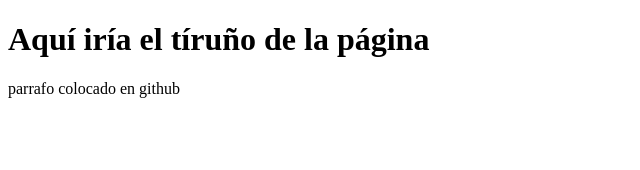
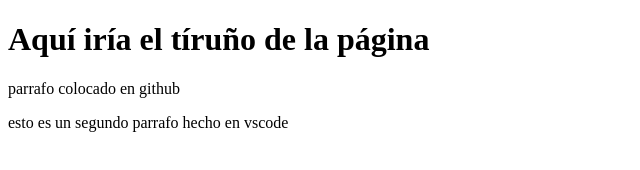
Before and after one commit to arbavel/EmpresaC, a plain HTML site: page index.html in a window 1280 px wide. Shown: the whole page, without its empty margins (0-640 px from the left). Drawn offline with Linux system fonts and the light colour scheme.

Commit message:
segundo parrafo en vsc

```diff
--- a/index.html
+++ b/index.html
@@ -9,5 +9,6 @@
 <body>
   <h1>Aquí iría el tíruño de la página</h1>
   <p>parrafo colocado en github</p>
+  <p>esto es un segundo parrafo hecho en vscode</p>
 </body>
 </html>
```
